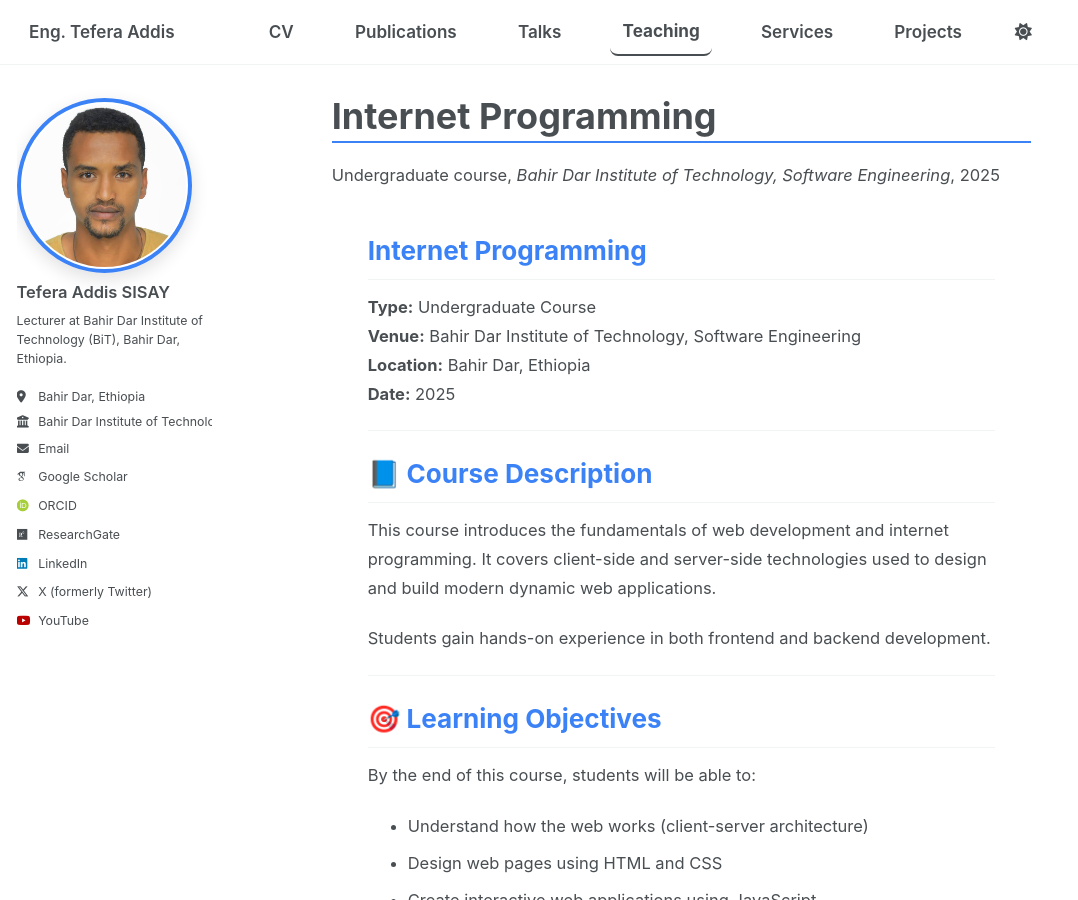
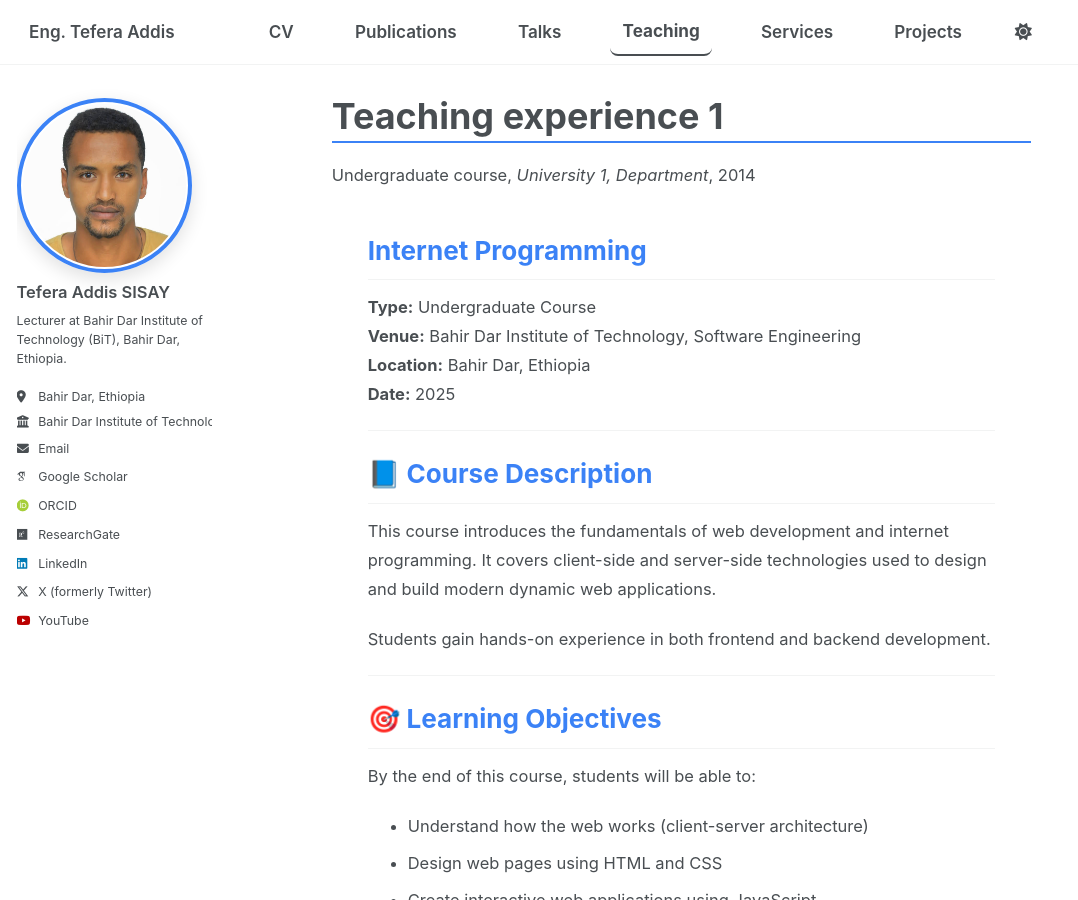
Before and after one commit to tefera-addis-sisay/tefera-addis-sisay.github.io, a Jekyll site: the page built from _teaching/internet-programming.md, in a window 1280 px wide and 900 px high. Shown: the whole window, without its empty margins (0-1078 px from the left). Built offline with Jekyll 4.4.1, drawn with Linux system fonts in a browser that asks for light colours; some web fonts are replaced; a script bundle is joined from its source files by our own code; library files that are not in the unit come from our copies.

Commit message:
Update internet-programming.md

```diff
--- a/_teaching/internet-programming.md
+++ b/_teaching/internet-programming.md
@@ -1,14 +1,13 @@
 ---
-title: "Internet Programming"
+title: "Teaching experience 1"
 collection: teaching
 type: "Undergraduate course"
-permalink: /teaching/internet-programming/
-venue: "Bahir Dar Institute of Technology, Software Engineering"
-date: 2025-09-01
-location: "Bahir Dar, Ethiopia"
-layout: single
-author_profile: true
+permalink: /teaching/2014-spring-teaching-1
+venue: "University 1, Department"
+date: 2014-01-01
+location: "City, Country"
 ---
+
 
 ## Internet Programming
 
```
